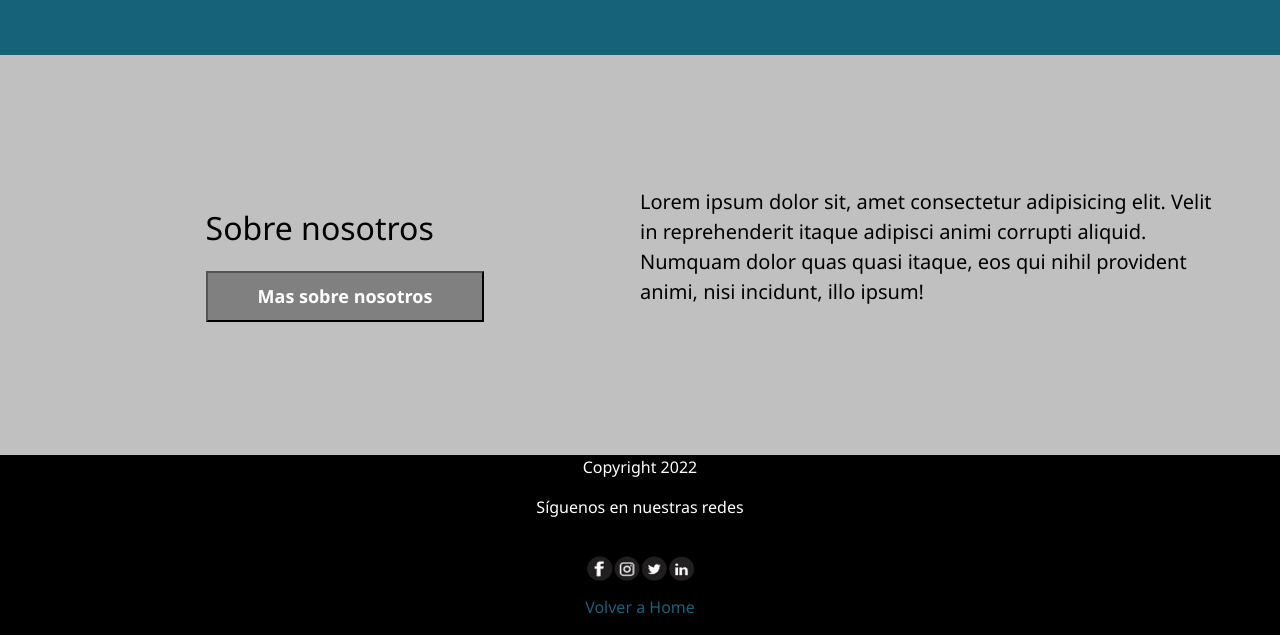
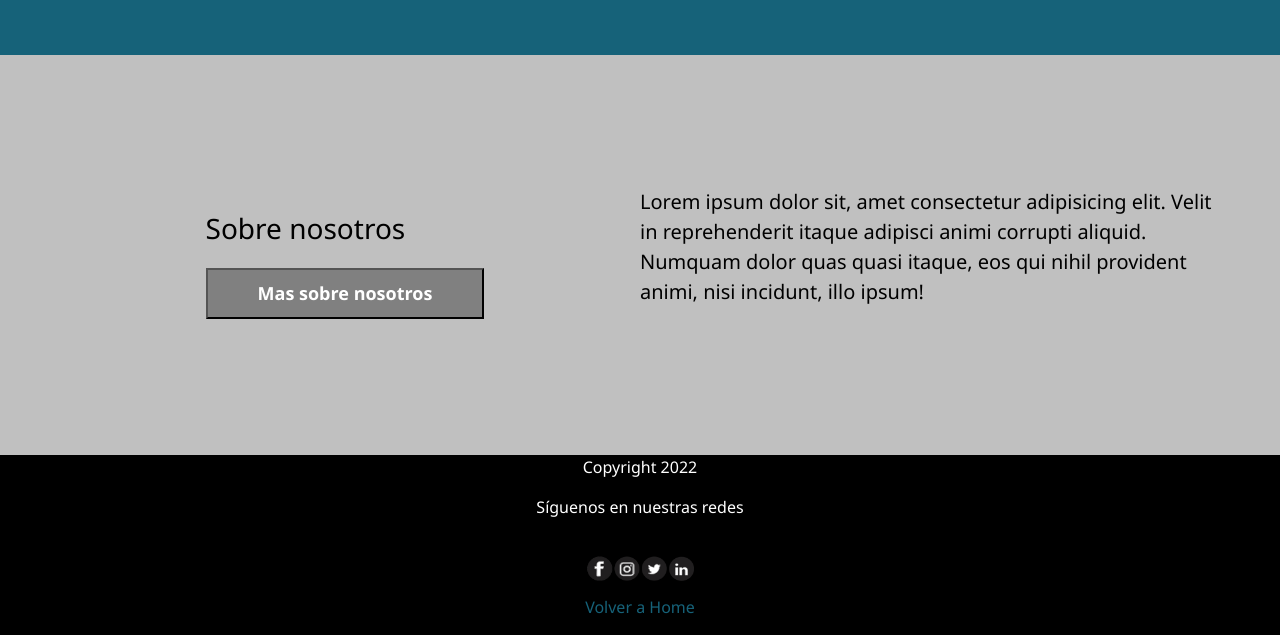
Before and after one commit to rodrigo-carsin/DesarrolloWeb, a website: page index.html in a window 1280 px wide. Shown: the part 704-1339 px from the top of the page. Drawn offline with nearby package versions, Linux system fonts and the light colour scheme.

Commit message:
modificacion final SASS SEO

```diff
--- a/index.html
+++ b/index.html
@@ -10,7 +10,7 @@
 
     <script src="https://cdn.jsdelivr.net/npm/bootstrap@5.0.2/dist/js/bootstrap.bundle.min.js"> </script>
 
-    <title>Home</title>
+    <title>Home de la web, acceso a servicios brindados y a medios de contacto</title>
 
 </head>
 <body>
@@ -113,7 +113,7 @@
     <section class="info">
 
         <div>
-            <h2 class="info__title">Sobre nosotros</h2>
+            <h3 class="info__title">Sobre nosotros</h3>
             <form class="info__buttom" action="quienes-somos.html">
                 <label for="Mas sobre nosotros"></label>
                 <button class="hero__buttom--pointer btn-quienes" a href="quienes-somos.html">Mas sobre nosotros</a></button>
```
